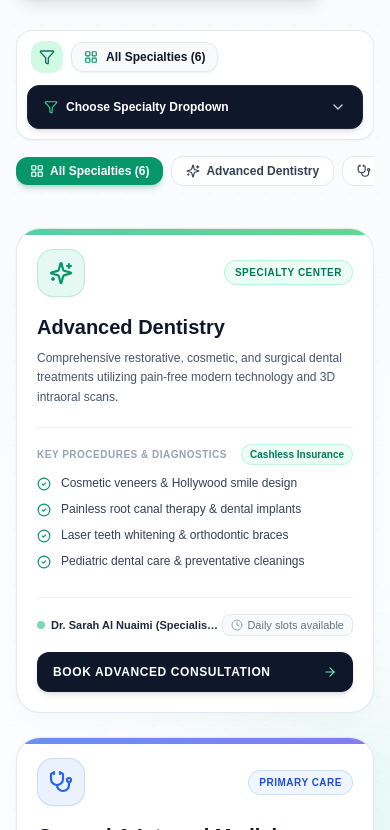
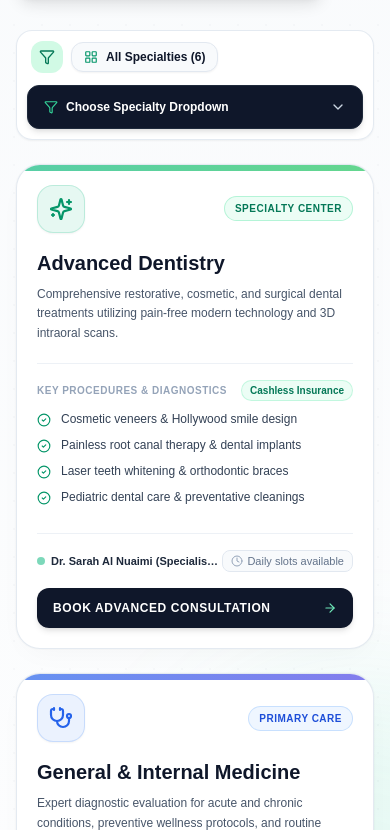
Before and after one commit to armanh148/Happy-Way-Medical-Center, a Next.js app: page / in a window 390 px wide. Shown: the part 2168-2998 px from the top of the page. Built offline with nearby package versions, Linux system fonts and the light colour scheme.

Commit message:
fix(services): show dropdown filter only on mobile view and horizontal tabs on desktop

```diff
--- a/src/components/ServicesGrid.tsx
+++ b/src/components/ServicesGrid.tsx
@@ -197,8 +197,8 @@ export default function ServicesGrid({ onOpenBooking }: ServicesGridProps) {
           </div>
         </div>
 
-        {/* Dropdown Filter Bar */}
-        <div className="relative mb-4 z-20" ref={dropdownRef}>
+        {/* Dropdown Filter Bar (Only on Mobile View) */}
+        <div className="block md:hidden relative mb-6 z-20" ref={dropdownRef}>
           <div className="flex flex-col sm:flex-row sm:items-center justify-between gap-3 p-2.5 sm:p-3 rounded-2xl bg-white/95 backdrop-blur-md border border-slate-200/90 shadow-sm">
 
             {/* Left: Department Status Indicator */}
@@ -321,8 +321,8 @@ export default function ServicesGrid({ onOpenBooking }: ServicesGridProps) {
           </div>
         </div>
 
-        {/* Quick Horizontal Filter Pills */}
-        <div className="flex items-center gap-2 overflow-x-auto pb-2.5 mb-8 no-scrollbar scroll-smooth">
+        {/* Quick Horizontal Filter Pills (Desktop & Tablet View) */}
+        <div className="hidden md:flex items-center gap-2 overflow-x-auto pb-2.5 mb-8 no-scrollbar scroll-smooth">
           <button
             onClick={() => setActiveTab('all')}
             className={`px-3.5 py-1.5 rounded-xl text-xs font-bold transition-all whitespace-nowrap shrink-0 flex items-center gap-1.5 ${
```
